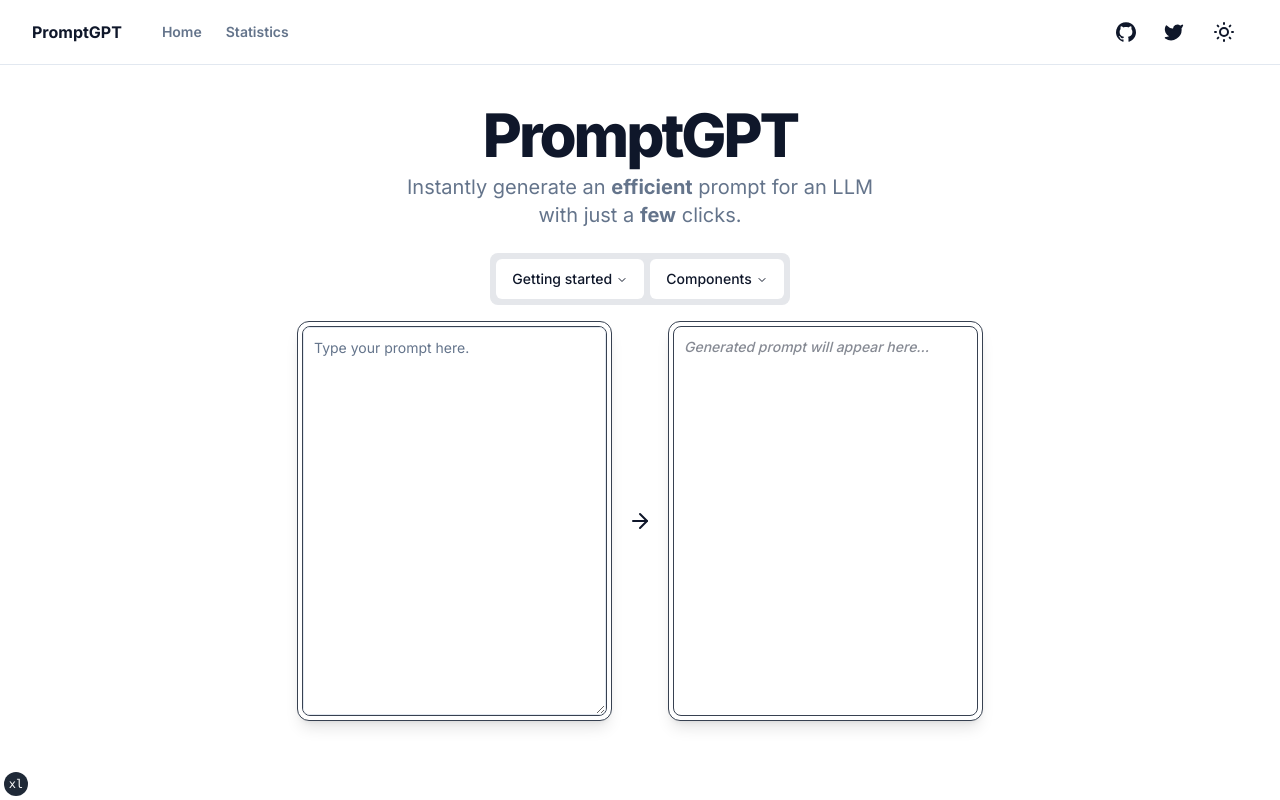
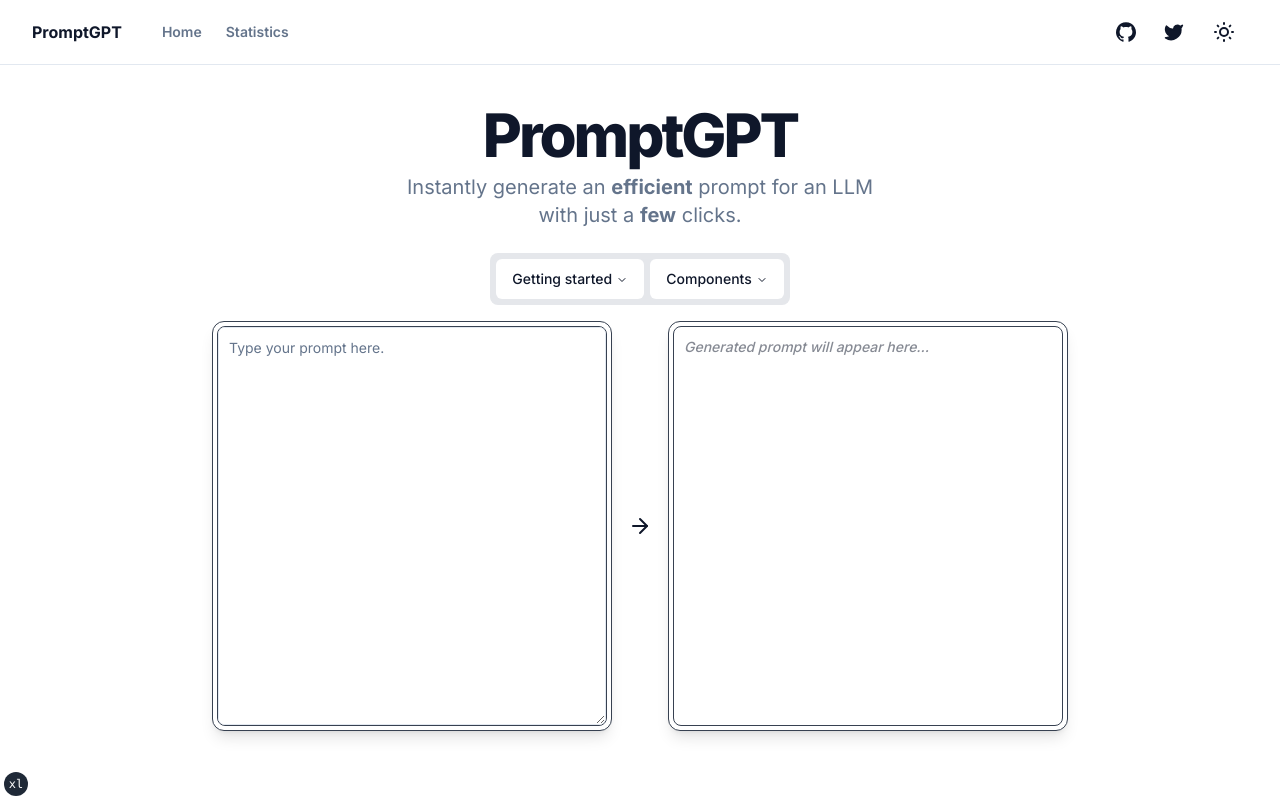
Before and after one commit to arihanv/PromptGPT, a Next.js app: page / in a window 1280 px wide. Built offline with nearby package versions, Linux system fonts and the light colour scheme.

Commit message:
Responsiveness

```diff
--- a/app/page.tsx
+++ b/app/page.tsx
@@ -23,7 +23,7 @@ export default function IndexPage() {
           <MiniBar />
         </div>
         <div className="lg:flex-row flex-col flex gap-4 justify-center items-center flex-wrap lg:items-stretch">
-          <div className="bg-white dark:bg-black min-w-[315px] max-h-[500px] lg:min-h-[400px] min-h-[200px] rounded-xl p-1 border border-gray-700 shadow-lg grid">
+          <div className="bg-white dark:bg-black min-w-[315px] lg:min-w-[400px] max-h-[500px] lg:min-h-[410px] min-h-[200px] rounded-xl p-1 border border-gray-700 shadow-lg grid">
             <div className="h-full w-full rounded-lg border border-gray-700 bg-white dark:bg-black overflow-y-scroll">
               <Textarea
                 className="h-full p-2.5"
@@ -39,7 +39,7 @@ export default function IndexPage() {
               <ArrowDown />
             </div>
           </div>
-          <div className="bg-white dark:bg-black min-w-[315px] max-h-[500px] lg:min-h-[400px] min-h-[200px] rounded-xl p-1 border border-gray-700 shadow-lg grid">
+          <div className="bg-white dark:bg-black min-w-[315px] lg:min-w-[400px] max-h-[500px] lg:min-h-[410px] min-h-[200px] rounded-xl p-1 border border-gray-700 shadow-lg grid">
             <div className="h-full w-full rounded-lg border border-gray-700 bg-white dark:bg-black overflow-y-scroll">
               <div className="p-2.5 opacity-50 text-sm italic font-medium">
                 Generated prompt will appear here...
```
